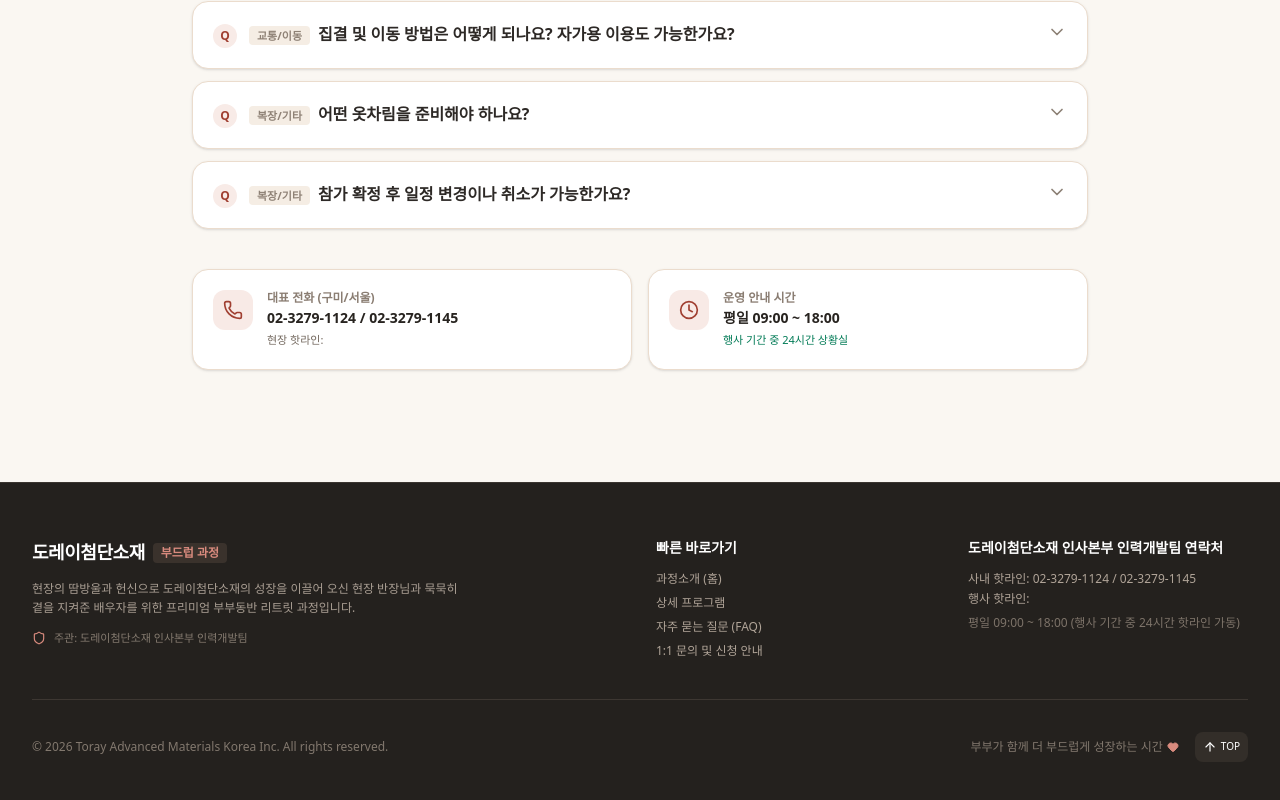
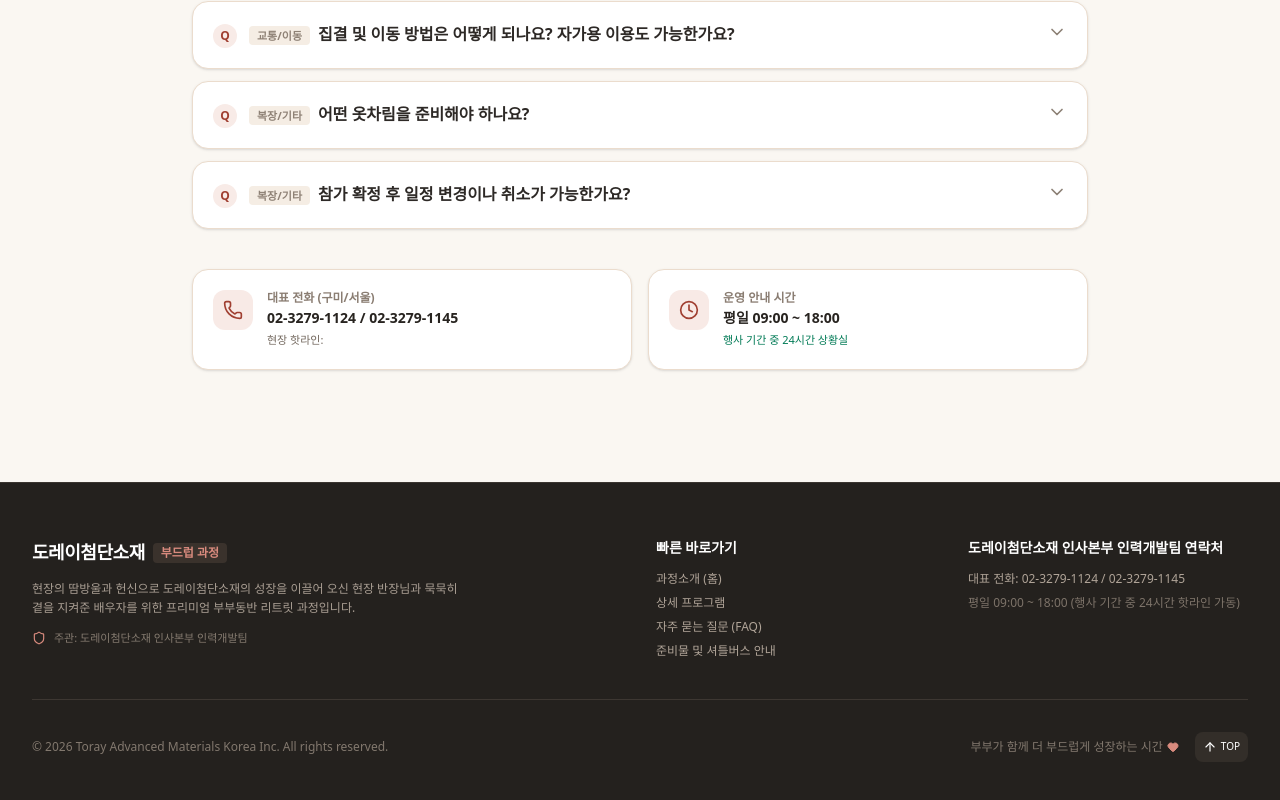
Before and after one commit to educomdoc/gyeongju, a React (Vite) app: page / in a window 1280 px wide. Shown: the part 6413-7213 px from the top of the page. Built offline with nearby package versions, Linux system fonts and the light colour scheme; a web font is replaced by a local one.

Commit message:
Update footer contact information and links

```diff
--- a/src/components/Footer.tsx
+++ b/src/components/Footer.tsx
@@ -54,7 +54,7 @@
               </li>
               <li>
                 <a href="#inquiry" className="hover:text-white transition-colors">
-                  1:1 문의 및 신청 안내
+                  준비물 및 셔틀버스 안내
                 </a>
               </li>
             </ul>
@@ -66,8 +66,10 @@
               {CONTACT_INFO.operationTeam} 연락처
             </h5>
             <div className="text-[#b0a498] space-y-1">
-              <div>사내 핫라인: {CONTACT_INFO.hotline}</div>
-              <div>행사 핫라인: {CONTACT_INFO.mobileHotline}</div>
+              <div>대표 전화: {CONTACT_INFO.hotline}</div>
+              {'mobileHotline' in CONTACT_INFO && CONTACT_INFO.mobileHotline && (
+                <div>행사 핫라인: {CONTACT_INFO.mobileHotline}</div>
+              )}
               <div className="text-[#7d7369] pt-1">
                 {CONTACT_INFO.operatingHours}
               </div>
```
